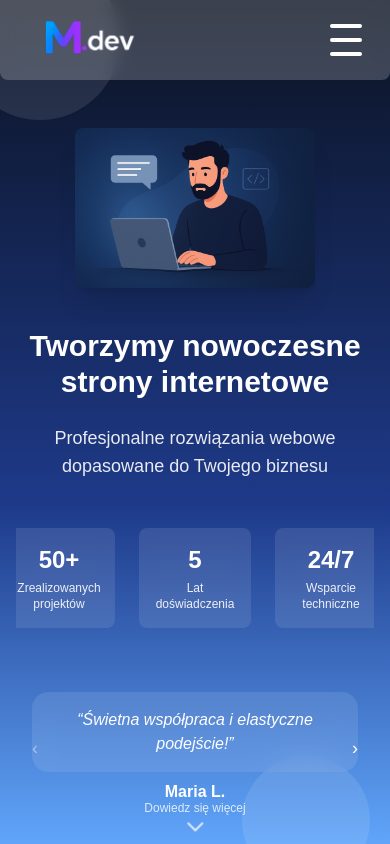
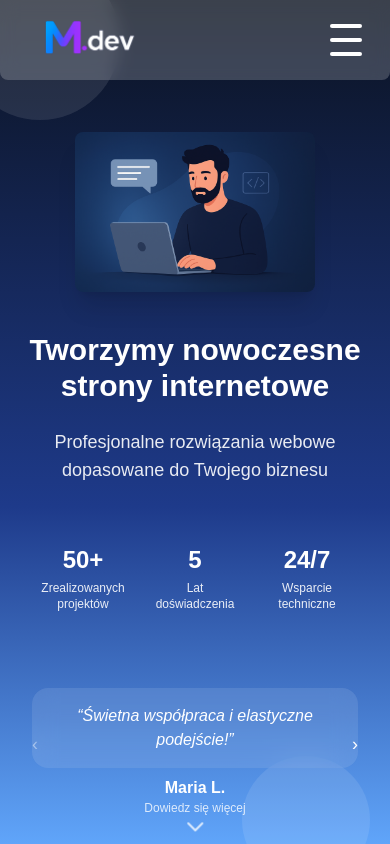
Before and after one commit to mdevsites/marcin-portfolio, a Next.js app: page / in a window 390 px wide. Shown: the top 844 px of the page. Built offline with nearby package versions, Linux system fonts and the light colour scheme.

Commit message:
poprawa mobilki hero

```diff
--- a/app/components/Hero.tsx
+++ b/app/components/Hero.tsx
@@ -43,14 +43,14 @@ export default function Hero() {
 
   // --- STATYSTYKI + IKONY ---
   const stats: Tile[] = [
-    { value: "50+", label: "Zrealizowanych projektów" },
-    { value: "5", label: "Lat doświadczenia" },
-    { value: "24/7", label: "Wsparcie techniczne" },
+    { value: "50+", label: "Zrealizowanych\nprojektów" },
+    { value: "5", label: "Lat\ndoświadczenia" },
+    { value: "24/7", label: "Wsparcie\ntechniczne" },
   ];
 
   const icons: Tile[] = [
-    { icon: "⚡", label: "Szybkie wdrożenia" },
-    { icon: "💰", label: "Konkurencyjne ceny" },
+    { icon: "⚡", label: "Szybkie\nwdrożenia" },
+    { icon: "💰", label: "Konkurencyjne\nceny" },
     { icon: "✅", label: "Profesjonalizm" },
   ];
 
@@ -97,11 +97,11 @@ export default function Hero() {
           </p>
 
           {/* STATYSTYKI / IKONY */}
-          <div className="mt-10 flex md:flex-row flex-row overflow-x-auto md:overflow-visible py-2 justify-center md:justify-start px-2 md:px-0 gap-x-6 gap-y-4">
+          <div className="mt-10 flex md:flex-row flex-row overflow-x-auto md:overflow-visible py-2 justify-center md:justify-start px-2 md:px-0 gap-4">
             {activeTiles.map((item, i) => (
               <div
                 key={i}
-                className="flex-shrink-0 w-28 sm:w-32 md:w-40 py-4 px-3 text-center flex flex-col items-center justify-center rounded-lg bg-white/10 backdrop-blur-sm"
+                className="flex-shrink-0 w-24 sm:w-28 md:w-36 py-3 px-2 text-center flex flex-col items-center justify-center rounded-lg"
               >
                 <div
                   className={`transition-all duration-700 ${
@@ -115,7 +115,7 @@ export default function Hero() {
                   <div className="text-2xl sm:text-3xl md:text-4xl font-bold text-white">
                     {item.value ?? item.icon}
                   </div>
-                  <div className="mt-1 sm:mt-2 text-xs sm:text-sm md:text-base text-white/90">
+                  <div className="mt-1 sm:mt-2 text-xs sm:text-sm md:text-base text-white/90 whitespace-pre-line">
                     {item.label}
                   </div>
                 </div>
```
